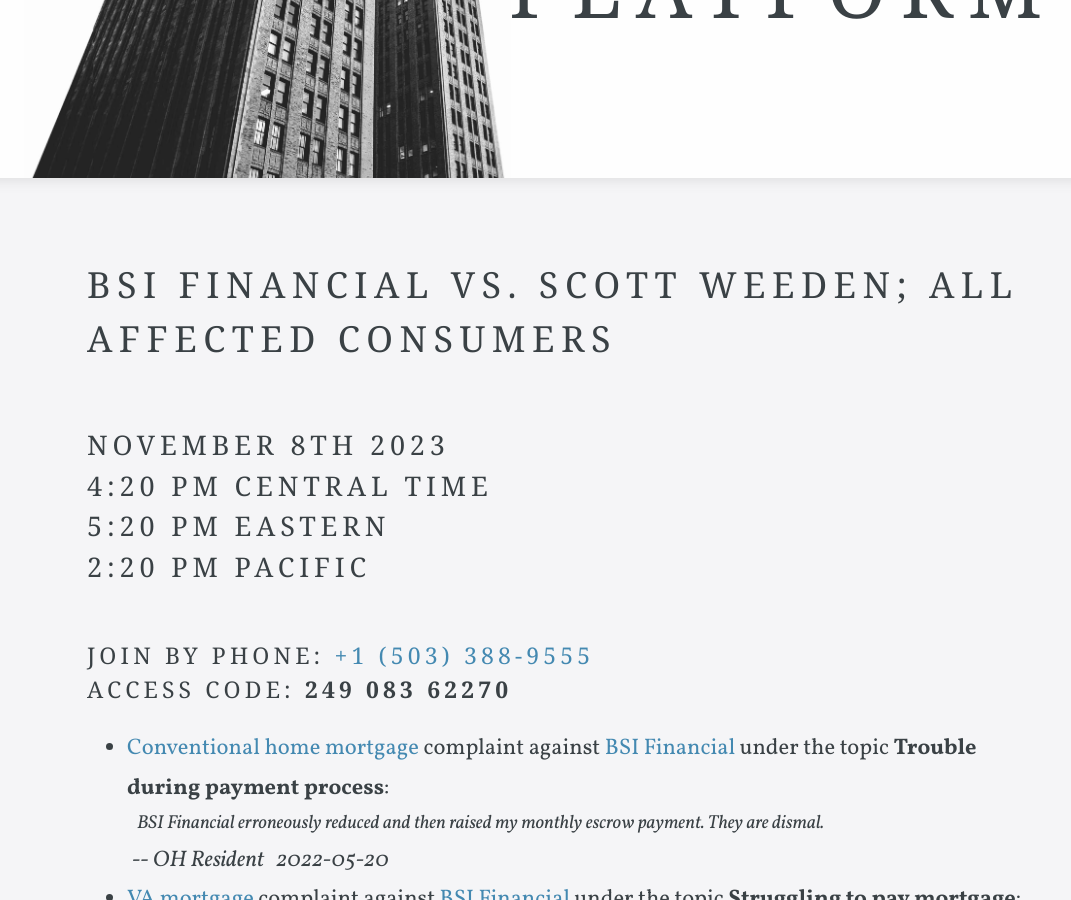
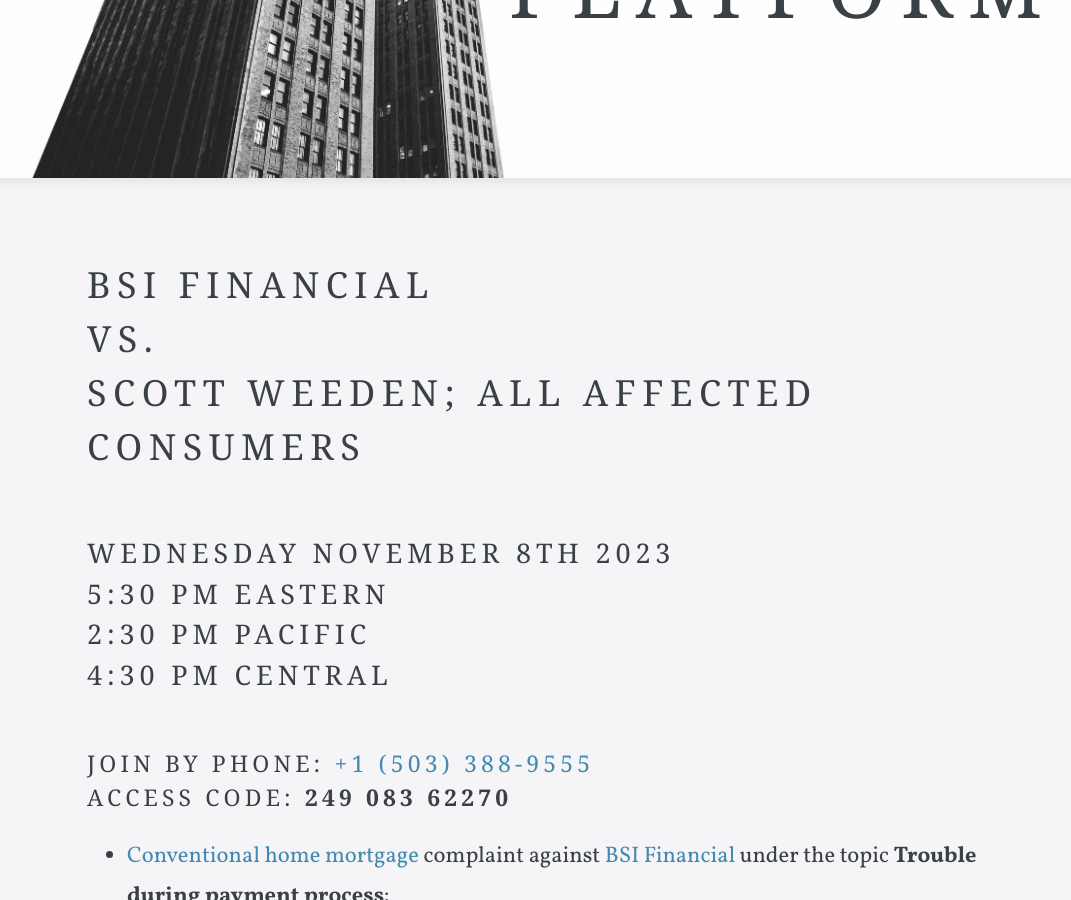
Before and after one commit to legalluminary/legalluminary.github.io, a Jekyll site: the page built from index.html, in a window 1280 px wide and 900 px high, scrolled down 242 px. Shown: the whole window, without its empty margins (73-1144 px from the left). Built offline with Jekyll 4.4.1, drawn with Linux system fonts in a browser that asks for light colours; some web fonts are replaced; the list of posts is cut into pages by our own code.

Commit message:
Updated index page

```diff
--- a/index.html
+++ b/index.html
@@ -2,8 +2,8 @@
 layout: default
 ---
 
-<h2>BSI Financial vs. Scott Weeden; all Affected Consumers</h2>
-<h3>November 8th 2023 <br />4:20 PM Central Time <br /> 5:20 PM Eastern <BR /> 2:20 PM Pacific</h3>
+<h2>BSI Financial <br />vs. <br />Scott Weeden; all Affected Consumers</h2>
+<h3>Wednesday November 8th 2023 <br /> 5:30 PM Eastern <br /> 2:30 PM Pacific <br /> 4:30 PM Central</h3>
 <h4>Join by Phone: <a href="tel:+15033889555;24908362270">+1 (503) 388-9555</a><br> Access Code: <strong>249 083 62270</strong></h4>
 <ul>
 {% for complaint in site.data.complaints %}
```
